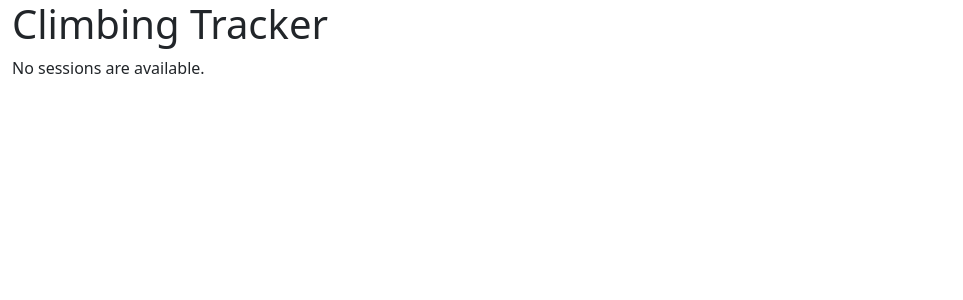
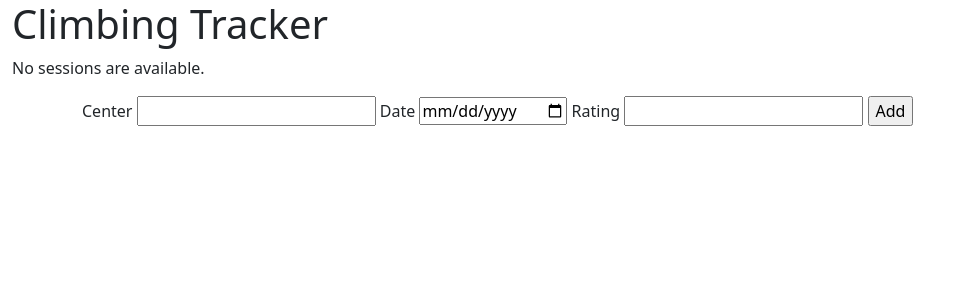
Before and after one commit to Radami/climbing_tracker, a Django app: page /journal/ in a window 1280 px wide. Shown: the top 300 px of the page, without its empty margins (0-963 px from the left). Run offline with Django 3.2, Linux system fonts and the light colour scheme; data that the repository does not hold is empty.

Commit message:
Add session functionality in index page

```diff
--- a/journal/admin.py
+++ b/journal/admin.py
@@ -12,7 +12,7 @@ class ClimbInline(admin.TabularInline):
 
 class SessionAdmin(admin.ModelAdmin):
     fieldsets = [
-        ('Date information', {'fields' : ['date', 'center']}),
+        ('Date information', {'fields' : ['date', 'center', 'owner']}),
         ('Session information', {'fields' : ['rating']})
     ]
     inlines = [ClimbInline]
--- a/journal/models.py
+++ b/journal/models.py
@@ -22,7 +22,7 @@ class Session(models.Model):
         return now - datetime.timedelta(days=5) <= self.date <= now
 
     def __str__(self):
-        return self.center + " on " + str(self.date)
+        return self.center + " on " + str(self.date.date())
 
 
 class Climb(models.Model):
--- a/journal/templates/journal/index.html
+++ b/journal/templates/journal/index.html
@@ -48,6 +48,20 @@
                     <p>No sessions are available.</p>
                 {% endif %}
             </div>
+
+            <div class="container-md">
+              <form action="{% url 'journal:add_session' %}" method="post">
+                {% csrf_token %}
+                <label>Center</label>
+                <input type="text" id="center" name="center">
+                <label>Date</label>
+                <input type="date" id="date" name="date">
+                <label>Rating</label>
+                <input type="rating" id="rating" name="rating">
+
+                <input type="submit" value="Add">
+            </form>
+            </div>
         </main>
     </body>
 </html>
--- a/journal/urls.py
+++ b/journal/urls.py
@@ -7,6 +7,7 @@ app_name = 'journal'
 urlpatterns = [
     path('', views.SessionsIndexView.as_view(), name='index'),
     path('<int:pk>/', views.SessionsDetailView.as_view(), name='detail'),
+    path('add_session', views.add_session, name='add_session'),
     path('<int:session_id>/rate', views.rate, name='rate_session'),
 
     path('api/sessions/', api_views.SessionList.as_view()),
--- a/journal/views.py
+++ b/journal/views.py
@@ -12,7 +12,7 @@ class SessionsIndexView(generic.ListView):
 
     def get_queryset(self):
         """Return the last five climbing sessions"""
-        return Session.objects.order_by('date')[:5]
+        return Session.objects.order_by('-date')[:5]
 
 
 class SessionsDetailView(generic.DetailView):
@@ -37,6 +37,22 @@ def rate(request, session_id):
 
     return HttpResponseRedirect(reverse('journal:detail', args=(session.id,)))
 
+def add_session(request):
+    session = Session()
+
+    center = request.POST['center']
+    rating = request.POST['rating']
+    date = request.POST['date']
+
+    session.center = center
+    session.rating = rating
+    session.date = date
+    session.owner_id = request.user.id
+
+    session.save()
+
+    return HttpResponseRedirect(reverse('journal:detail', args=(session.id,)))
+
 # Method based views
 # def index(request):
 #     latest_sessions = Session.objects.order_by('date')[:5]
```
